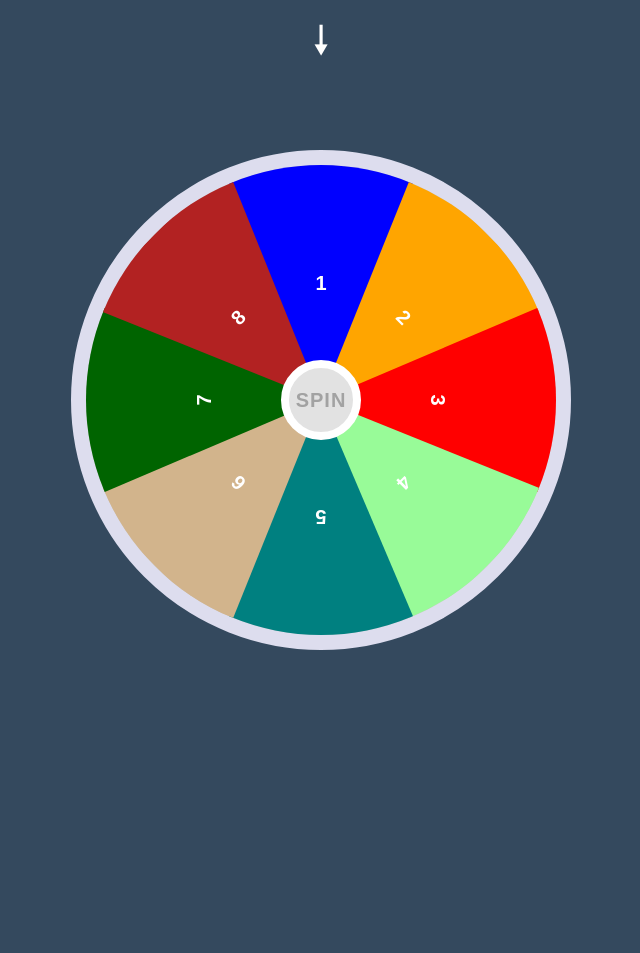
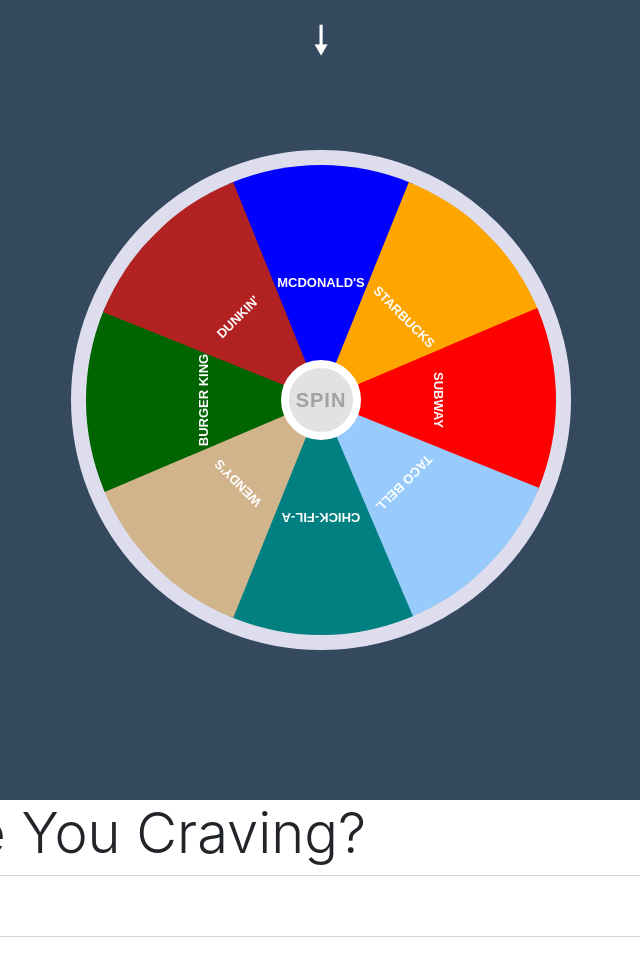
Before and after one commit to adnankasem/portfolio-project, a plain HTML site: page index.html in a window 1280 px wide. Shown: the whole page, without its empty margins (319-959 px from the left). Before the commit the page ends 800 px from the top, so only its background shows below. Drawn offline with nearby package versions, Linux system fonts and the light colour scheme.

Commit message:
Start of Javascript

```diff
--- a/Css/styles.css
+++ b/Css/styles.css
@@ -2,7 +2,7 @@
     box-sizing: border-box;
 }
 
-body{
+#spindiv{
     margin: 0;
     padding: 0;
     background-color: #34495e;
@@ -13,7 +13,7 @@
     overflow: hidden;
 }
 
-#spinner{
+.newcont{
     width: 500px;
     height: 500px;
     background-color: #ccc;
@@ -21,11 +21,10 @@
     border: 15px solid #dde;
     position: relative;
     overflow: hidden;
-    transition: 5s;
+    transition: 2s;
 }
 
-.container div {
-
+.newcont div {
     height: 50%;
     width: 200px;
     position: absolute;
@@ -36,42 +35,42 @@
     display: flex;
     align-items: center;
     justify-content: center;
-    font-size: 20px;
+    font-size: 13px;
     font-weight: bold;
     font-family: sans-serif;
     color: #fff;
     left: 135px;
 }
 
-.container .one {
+.newcont .one {
     background-color: blue;
     left: 50%;
 }
-.container .two {
+.newcont .two {
     background-color: orange;
     transform: rotate(45deg);
 }
-.container .three {
+.newcont .three {
     background-color: red;
     transform: rotate(90deg);
 }
-.container .four {
-    background-color: palegreen;
+.newcont .four {
+    background-color: rgb(152, 203, 251);
     transform: rotate(135deg);
 }
-.container .five {
+.newcont .five {
     background-color: teal;
     transform: rotate(180deg);
 }
-.container .six {
+.newcont .six {
     background-color: tan;
     transform: rotate(225deg);
 }
-.container .seven {
+.newcont .seven {
     background-color: darkgreen;
     transform: rotate(270deg);
 }
-.container .eight {
+.newcont .eight {
     background-color: firebrick;
     transform: rotate(315deg);
 }
--- a/index.html
+++ b/index.html
@@ -12,19 +12,38 @@
     <title>Watcha Cravin?</title>
 </head>
 <body>
+   <div id="spindiv">
+        <button id="spin">Spin</button>
+        <span class="arrow"></span>
+        <div class="container newcont"  id="spinner">
+            <div class="one" id="one">MCDONALD'S</div>
+            <div class="two" id="two">STARBUCKS</div>
+            <div class="three">SUBWAY</div>
+            <div class="four">TACO BELL</div>
+            <div class="five">CHICK-FIL-A</div>
+            <div class="six">WENDY'S</div>
+            <div class="seven">BURGER KING</div>
+            <div class="eight">DUNKIN'</div>
+        </div>
+    </div>
+    <div class="container">
+        <div class="row">
+            <!-- <div class="col-12 text-justify text-center">
+                <h1 class="display-3">Watcha Cravin?</h1>
+            </div> -->
+        </div>
+        <div class="row">
+            <div class="col">
+                <form>
+                    <div class="form-group">
+                        <label for="foodTextArea" class="display-4 text-justify text-center">What Are You Craving?</label>
+                        <textarea type="text" class="form-control" name="textfood" form="foodform" id="foodTextArea"></textarea>
+                    </div>
+                </form>
+            </div>
+        </div>
+    </div>
 
-    <button id="spin">Spin</button>
-    <span class="arrow"></span>
-    <div class="container"  id="spinner">
-        <div class="one">1</div>
-        <div class="two">2</div>
-        <div class="three">3</div>
-        <div class="four">4</div>
-        <div class="five">5</div>
-        <div class="six">6</div>
-        <div class="seven">7</div>
-        <div class="eight">8</div>
-    </div>
 
 
     <!-- jQuery must come first, then Popper.js, then the Bootstrap JavaScript plugins.-->
--- a/js/main.js
+++ b/js/main.js
@@ -6,3 +6,25 @@
     container.style.transform = "rotate(" + number + "deg)";
     number += Math.ceil(Math.random() * 1000);
 }
+
+const input = document.querySelector("textarea");
+const divOne = document.getElementById("one");
+const divTwo = document.getElementById("two");
+
+
+const addFood = (e) => {
+    if (e.key === 'Enter') {
+        divOne.innerHTML = input.value;
+        console.log('Enter Pressed')
+        input.addEventListener('keyup', addFoodTwo)
+    }
+}
+
+input.addEventListener('keyup', addFood)
+
+const addFoodTwo = (e) => {
+    if (e.key === 'Enter') {
+        divTwo.innerHTML = input.value;
+        console.log('Enter Pressed Two')
+    }
+}
```
